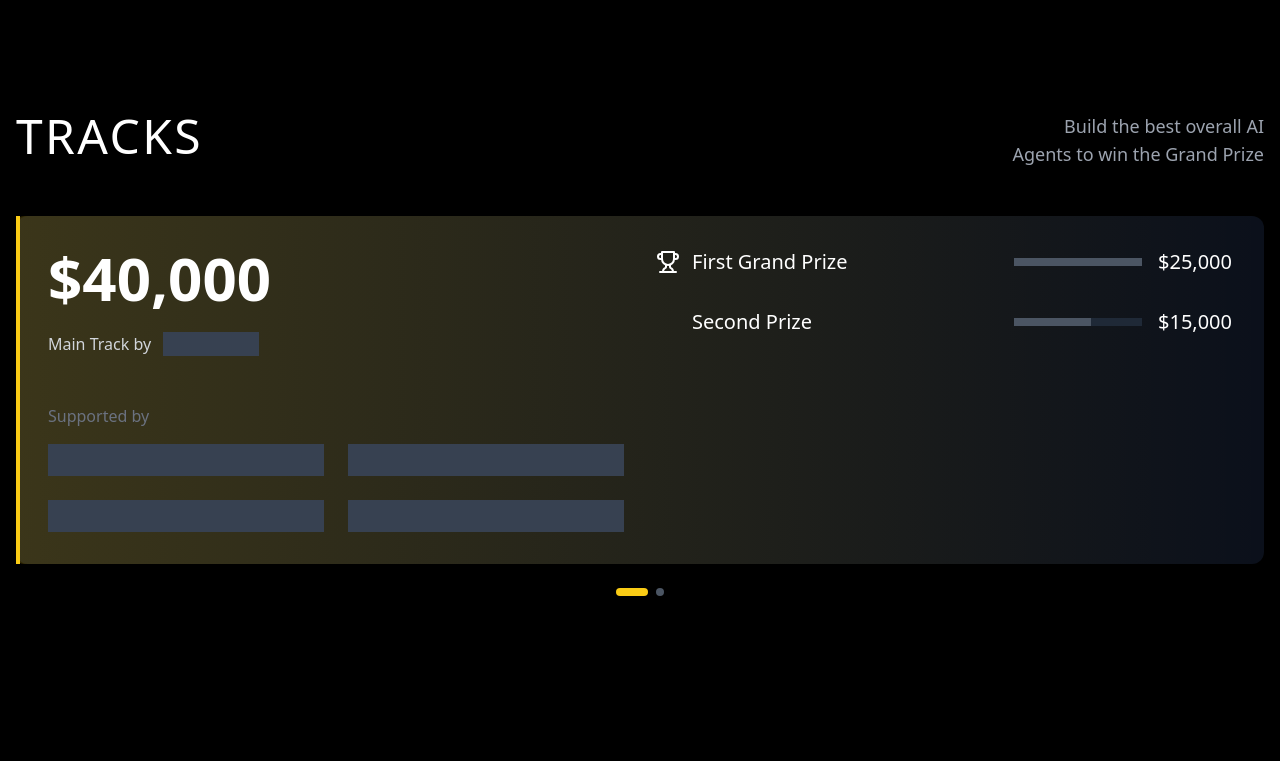
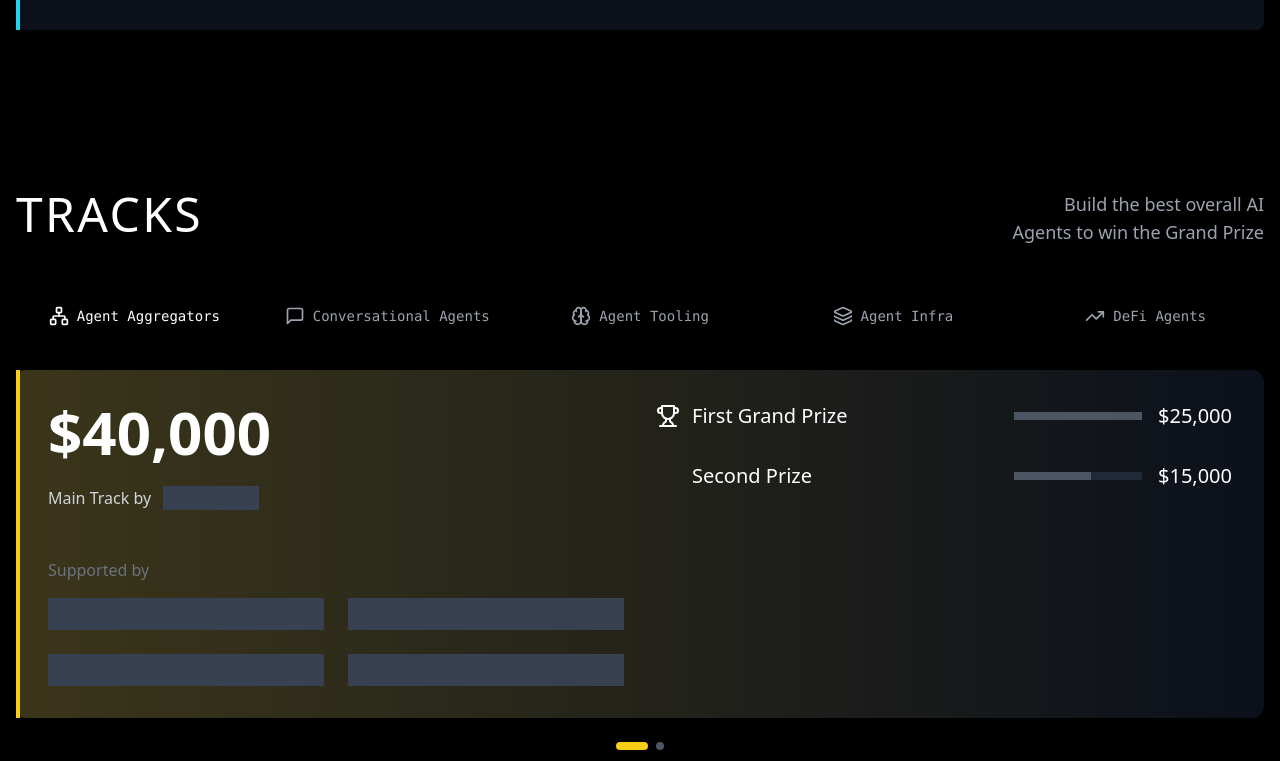
Before and after one commit to sendaifun/solana-ai-hackathon, a Next.js app: page / in a window 1280 px wide. Shown: the part 2006-2767 px from the top of the page. Built offline with nearby package versions, Linux system fonts and the light colour scheme.

Commit message:
Fix: Tabs & Tracks scroll

```diff
--- a/package.json
+++ b/package.json
@@ -10,6 +10,7 @@
   },
   "dependencies": {
     "@radix-ui/react-slot": "^1.1.0",
+    "@radix-ui/react-tabs": "^1.1.1",
     "class-variance-authority": "^0.7.1",
     "clsx": "^2.1.1",
     "embla-carousel-react": "^8.5.1",
--- a/src/components/FooterSection.tsx
+++ b/src/components/FooterSection.tsx
@@ -27,7 +27,7 @@
 
   return (
     <footer className="bg-[#111111] pt-20 pb-8">
-      <div className="max-w-7xl mx-auto px-4">
+      <div className="mx-auto px-4">
         <div className="flex flex-col lg:flex-row justify-between gap-12">
 
           <div className="flex flex-col gap-8">
--- a/src/components/HeroSection.tsx
+++ b/src/components/HeroSection.tsx
@@ -16,6 +16,7 @@
 import imgabsR1 from "@/assets/images/svgs/bgs/ai16zdotted.svg";
 import hackLogoBig from "@/assets/images/svgs/bgs/HeroAIHackText.svg";
 import Image from "next/image";
+import bottomL from "@/assets/images/svgs/abstract/SponsorBottomL.svg";
 
 const HeroSection = () => {
   return (
@@ -23,6 +24,7 @@
       <div className="absolute inset-0 top-0 left-0 z-10">
         <div className="absolute bg-no-repeat inset-0 bg-[url('../assets/images/svgs/bgs/randomLines.svg')] opacity-100" />
       </div>
+      {/* Left Abstract Images */}
       <Image
         src={imgabsL1}
         alt="Right Abstract"
@@ -48,6 +50,8 @@
         alt="Right Abstract"
         className="absolute top-40 left-16 z-20"
       />
+
+      {/* Right Abstract Images */}
       <Image
         src={imgabsR1}
         alt="Right Abstract"
@@ -111,6 +115,7 @@
           <Image src={sendAILogo} alt="SendAI Logo" className="h-6 -ml-8" />
         </div>
       </div>
+      <Image src={bottomL} alt="Sponsor" className=" mx-8" />
     </div>
   );
 };
--- a/src/components/TracksSection.tsx
+++ b/src/components/TracksSection.tsx
@@ -1,6 +1,165 @@
+// "use client";
+
+// import { useEffect, useState } from "react";
+// import { Trophy } from "lucide-react";
+// import {
+//   Carousel,
+//   CarouselContent,
+//   CarouselItem,
+//   CarouselNext,
+//   CarouselPrevious,
+// } from "@/components/ui/carousel";
+// import { Card, CardContent } from "@/components/ui/card";
+// import { cn } from "@/lib/utils";
+
+// const trackData = [
+//   {
+//     id: 1,
+//     title: "TRACKS",
+//     subtitle: ["Build the best overall AI", "Agents to win the Grand Prize"],
+//     amount: "$40,000",
+//     borderColor: "bg-yellow-400",
+//     gradient: "from-yellow-400/20 via-yellow-400/10 to-transparent",
+//     prizes: { first: 25000, second: 15000 },
+//   },
+//   {
+//     id: 2,
+//     title: "TRACKS",
+//     subtitle: ["Build the coolest AI", "Agents across 6 Themes"],
+//     amount: "$40,000",
+//     borderColor: "bg-cyan-400",
+//     gradient: "from-cyan-400/20 via-cyan-400/10 to-transparent",
+//     prizes: { first: 25000, second: 15000 },
+//   },
+// ];
+
+// const TrackCard = ({ data }: { data: (typeof trackData)[number] }) => (
+//   <Card className="relative w-full bg-gray-900/70 border-none">
+//     <div
+//       className={cn(
+//         "absolute inset-0 bg-gradient-to-r rounded-lg",
+//         data.gradient
+//       )}
+//     />
+//     <div
+//       className={cn("absolute left-0 top-0 bottom-0 w-1", data.borderColor)}
+//     />
+//     <CardContent className="p-8 relative">
+//       <div className="grid grid-cols-1 lg:grid-cols-2 gap-8">
+//         {/* Left side */}
+//         <div>
+//           <h3 className="text-6xl font-bold text-white mb-6">{data.amount}</h3>
+//           <div className="flex items-center gap-3 mb-12">
+//             <span className="text-gray-300">Main Track by</span>
+//             <div className="h-6 w-24 bg-gray-700" />
+//           </div>
+//           <div>
+//             <p className="text-gray-500 mb-4">Supported by</p>
+//             <div className="grid grid-cols-2 gap-6">
+//               {[1, 2, 3, 4].map((i) => (
+//                 <div key={i} className="h-8 bg-gray-700" />
+//               ))}
+//             </div>
+//           </div>
+//         </div>
+//         {/* Right side */}
+//         <div className="space-y-8">
+//           {/* First Prize */}
+//           <div className="flex items-center justify-between gap-4">
+//             <div className="flex items-center gap-3">
+//               <Trophy className="h-6 w-6 text-white" />
+//               <span className="text-white text-xl">First Grand Prize</span>
+//             </div>
+//             <div className="flex items-center gap-4">
+//               <div className="w-32 h-2 bg-gray-800">
+//                 <div className="w-full h-full bg-gray-600"></div>
+//               </div>
+//               <span className="text-white text-xl">
+//                 ${data.prizes.first.toLocaleString()}
+//               </span>
+//             </div>
+//           </div>
+//           {/* Second Prize */}
+//           <div className="flex items-center justify-between gap-4">
+//             <span className="text-white text-xl ml-9">Second Prize</span>
+//             <div className="flex items-center gap-4">
+//               <div className="w-32 h-2 bg-gray-800">
+//                 <div className="w-3/5 h-full bg-gray-600"></div>
+//               </div>
+//               <span className="text-white text-xl">
+//                 ${data.prizes.second.toLocaleString()}
+//               </span>
+//             </div>
+//           </div>
+//         </div>
+//       </div>
+//     </CardContent>
+//   </Card>
+// );
+
+// const TracksSection = () => {
+//   const [activeTrack, setActiveTrack] = useState(0);
+
+//   return (
+//     <div className="bg-black py-20">
+//       <div className="max-w-7xl mx-auto px-4">
+//         {/* Header */}
+//         <div className="flex justify-between items-start mb-12">
+//           <h2 className="text-5xl text-white tracking-wider">
+//             {trackData[activeTrack].title}
+//           </h2>
+//           <p className="text-gray-400 text-right text-lg">
+//             {trackData[activeTrack].subtitle[0]}
+//             <br />
+//             {trackData[activeTrack].subtitle[1]}
+//           </p>
+//         </div>
+
+//         {/* Carousel */}
+//         <Carousel
+//           opts={{
+//             loop: true,
+//           }}
+//           className="w-full"
+//           onSelect={(index: any) => setActiveTrack(index)}
+//         >
+//           <CarouselContent>
+//             {trackData.map((track, index) => (
+//               <CarouselItem key={track.id}>
+//                 <TrackCard data={track} />
+//               </CarouselItem>
+//             ))}
+//           </CarouselContent>
+//           <CarouselPrevious />
+//           <CarouselNext />
+//         </Carousel>
+
+//         {/* Carousel Indicators */}
+//         <div className="flex justify-center gap-2 mt-6">
+//           {trackData.map((_, index) => (
+//             <button
+//               key={index}
+//               onClick={() => setActiveTrack(index)}
+//               className={cn(
+//                 "w-2 h-2 rounded-full transition-all duration-300",
+//                 index === activeTrack
+//                   ? `w-8 ${trackData[index].borderColor}`
+//                   : "bg-gray-600 hover:bg-gray-500"
+//               )}
+//               aria-label={`Go to slide ${index + 1}`}
+//             />
+//           ))}
+//         </div>
+//       </div>
+//     </div>
+//   );
+// };
+
+// export default TracksSection;
+
 "use client";
 
-import { useEffect, useState } from "react";
+import { useState } from "react";
 import { Trophy } from "lucide-react";
 import {
   Carousel,
@@ -10,7 +169,15 @@
   CarouselPrevious,
 } from "@/components/ui/carousel";
 import { Card, CardContent } from "@/components/ui/card";
+import { Tabs, TabsList, TabsTrigger } from "@/components/ui/tabs";
 import { cn } from "@/lib/utils";
+import {
+  Network,
+  MessageSquare,
+  Brain,
+  Layers,
+  TrendingUp,
+} from "lucide-react";
 
 const trackData = [
   {
@@ -18,6 +185,7 @@
     title: "TRACKS",
     subtitle: ["Build the best overall AI", "Agents to win the Grand Prize"],
     amount: "$40,000",
+    color: "yellow-400",
     borderColor: "bg-yellow-400",
     gradient: "from-yellow-400/20 via-yellow-400/10 to-transparent",
     prizes: { first: 25000, second: 15000 },
@@ -33,8 +201,38 @@
   },
 ];
 
+const agentTabs = [
+  {
+    value: "aggregators",
+    label: "Agent Aggregators",
+    icon: Network,
+  },
+  {
+    value: "conversational",
+    label: "Conversational Agents",
+    icon: MessageSquare,
+  },
+  {
+    value: "tooling",
+    label: "Agent Tooling",
+    icon: Brain,
+  },
+  {
+    value: "infra",
+    label: "Agent Infra",
+    icon: Layers,
+  },
+  {
+    value: "defi",
+    label: "DeFi Agents",
+    icon: TrendingUp,
+  },
+];
+
 const TrackCard = ({ data }: { data: (typeof trackData)[number] }) => (
-  <Card className="relative w-full bg-gray-900/70 border-none">
+  <Card
+    className={`relative w-full bg-gray-900/70 border-none border-2 border-blue-50 border-${data.color}`}
+  >
     <div
       className={cn(
         "absolute inset-0 bg-gradient-to-r rounded-lg",
@@ -99,6 +297,7 @@
 
 const TracksSection = () => {
   const [activeTrack, setActiveTrack] = useState(0);
+  const [activeTab, setActiveTab] = useState("aggregators");
 
   return (
     <div className="bg-black py-20">
@@ -113,6 +312,30 @@
             <br />
             {trackData[activeTrack].subtitle[1]}
           </p>
+        </div>
+
+        <div className="my-8">
+          <Tabs
+            value={activeTab}
+            onValueChange={setActiveTab}
+            className="w-full mt-12"
+          >
+            <TabsList className="w-full h-auto bg-transparent justify-between p-0 space-x-4">
+              {agentTabs.map((tab) => {
+                const Icon = tab.icon;
+                return (
+                  <TabsTrigger
+                    key={tab.value}
+                    value={tab.value}
+                    className="flex-1 flex items-center justify-center gap-2 px-4 py-3 text-gray-400 data-[state=active]:text-white data-[state=active]:bg-black data-[state=active]:shadow-inner transition-colors duration-200 bg-black"
+                  >
+                    <Icon className="h-5 w-5" />
+                    <span className="font-mono text-sm">{tab.label}</span>
+                  </TabsTrigger>
+                );
+              })}
+            </TabsList>
+          </Tabs>
         </div>
 
         {/* Carousel */}
--- a/src/components/ui/carousel.tsx
+++ b/src/components/ui/carousel.tsx
@@ -206,7 +206,7 @@
       variant={variant}
       size={size}
       className={cn(
-        "absolute  h-8 w-8 rounded-full",
+        "absolute  h-8 w-8 rounded-full bg-black text-white",
         orientation === "horizontal"
           ? "-left-12 top-1/2 -translate-y-1/2"
           : "-top-12 left-1/2 -translate-x-1/2 rotate-90",
@@ -235,7 +235,7 @@
       variant={variant}
       size={size}
       className={cn(
-        "absolute h-8 w-8 rounded-full",
+        "absolute h-8 w-8 rounded-full bg-black text-white",
         orientation === "horizontal"
           ? "-right-12 top-1/2 -translate-y-1/2"
           : "-bottom-12 left-1/2 -translate-x-1/2 rotate-90",
--- /dev/null
+++ b/src/components/ui/tabs.tsx
@@ -0,0 +1,55 @@
+"use client"
+
+import * as React from "react"
+import * as TabsPrimitive from "@radix-ui/react-tabs"
+
+import { cn } from "@/lib/utils"
+
+const Tabs = TabsPrimitive.Root
+
+const TabsList = React.forwardRef<
+  React.ElementRef<typeof TabsPrimitive.List>,
+  React.ComponentPropsWithoutRef<typeof TabsPrimitive.List>
+>(({ className, ...props }, ref) => (
+  <TabsPrimitive.List
+    ref={ref}
+    className={cn(
+      "inline-flex h-9 items-center justify-center rounded-lg bg-muted p-1 text-muted-foreground",
+      className
+    )}
+    {...props}
+  />
+))
+TabsList.displayName = TabsPrimitive.List.displayName
+
+const TabsTrigger = React.forwardRef<
+  React.ElementRef<typeof TabsPrimitive.Trigger>,
+  React.ComponentPropsWithoutRef<typeof TabsPrimitive.Trigger>
+>(({ className, ...props }, ref) => (
+  <TabsPrimitive.Trigger
+    ref={ref}
+    className={cn(
+      "inline-flex items-center justify-center whitespace-nowrap rounded-md px-3 py-1 text-sm font-medium ring-offset-background transition-all focus-visible:outline-none focus-visible:ring-2 focus-visible:ring-ring focus-visible:ring-offset-2 disabled:pointer-events-none disabled:opacity-50 data-[state=active]:bg-background data-[state=active]:text-foreground data-[state=active]:shadow",
+      className
+    )}
+    {...props}
+  />
+))
+TabsTrigger.displayName = TabsPrimitive.Trigger.displayName
+
+const TabsContent = React.forwardRef<
+  React.ElementRef<typeof TabsPrimitive.Content>,
+  React.ComponentPropsWithoutRef<typeof TabsPrimitive.Content>
+>(({ className, ...props }, ref) => (
+  <TabsPrimitive.Content
+    ref={ref}
+    className={cn(
+      "mt-2 ring-offset-background focus-visible:outline-none focus-visible:ring-2 focus-visible:ring-ring focus-visible:ring-offset-2",
+      className
+    )}
+    {...props}
+  />
+))
+TabsContent.displayName = TabsPrimitive.Content.displayName
+
+export { Tabs, TabsList, TabsTrigger, TabsContent }
```
Also changed, not shown: 1 other file (tests, documents, lock files or other folders).
